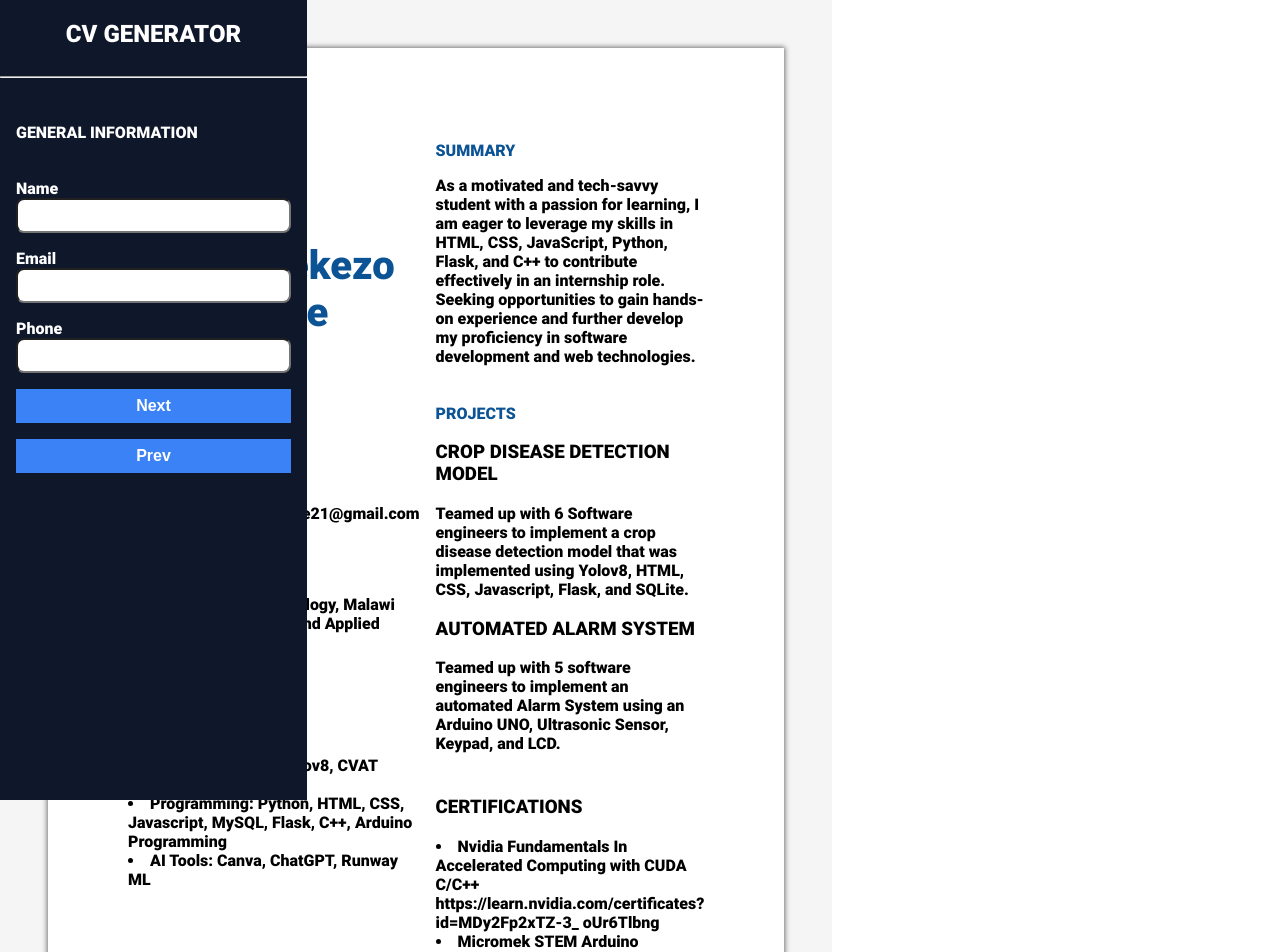
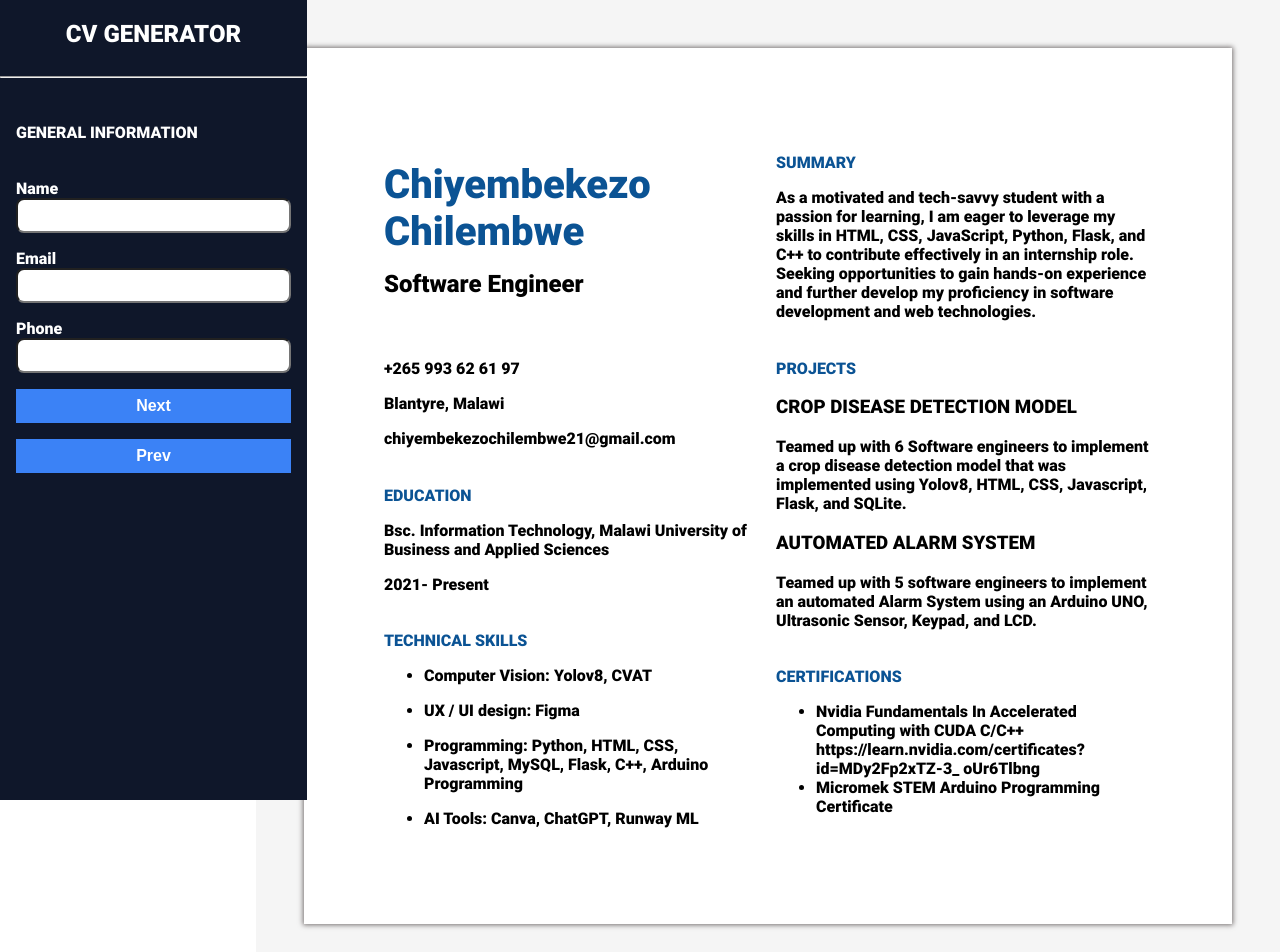
Before and after one commit to PhoenixTech2003/cv-application, a React (Vite) app: page / in a window 1280 px wide. Shown: the top 952 px of the page. Built offline with nearby package versions, Linux system fonts and the light colour scheme.

Commit message:
style: Update sidebar font and layout

```diff
--- a/src/components.jsx
+++ b/src/components.jsx
@@ -33,6 +33,8 @@ function Form({inputs,nextForm,prevForm, title }){
 function SideBar({children}){
 
     return(
+        <div>
+
 
         <section className="side-bar">
             <h1>CV GENERATOR</h1>
@@ -48,6 +50,9 @@ function SideBar({children}){
             </form>
 
         </section>
+
+
+        </div>
     )
 
 }
@@ -58,8 +63,15 @@ function CvDisplay(){
             <div>
                 <section className="left-section">
                     <div>
-                        <h2>Chiyembekezo <br /> Chilembwe</h2>
-                        <h1>Software Engineer</h1>
+                        <h2>
+                            Chiyembekezo
+                            <br />
+                            Chilembwe
+                            <br />
+                            <span>Software Engineer</span>
+
+                        </h2>
+
                     </div>
                     <div>
                         <p>+265 993 62 61 97</p>
@@ -75,6 +87,8 @@ function CvDisplay(){
                         <h2>
                             TECHNICAL SKILLS
                         </h2>
+                        <ul>
+
                             <li>Computer Vision: Yolov8, CVAT</li>
                             <li>UX / UI design: Figma</li>
                             <li>
@@ -85,6 +99,9 @@ function CvDisplay(){
                             <li>
                                 AI Tools: Canva, ChatGPT, Runway ML
                             </li>
+
+                        </ul>
+
 
                     </div>
                 </section>
@@ -125,7 +142,8 @@ function CvDisplay(){
 
                     </div>
                     <div>
-                        <h3>CERTIFICATIONS</h3>
+                        <h2>CERTIFICATIONS</h2>
+                        <ul>
                             <li>
                                 Nvidia Fundamentals In Accelerated Computing with
                                 CUDA C/C++
@@ -135,6 +153,8 @@ function CvDisplay(){
                             <li>
                                 Micromek STEM Arduino Programming Certificate
                             </li>
+                        </ul>
+
                     </div>
 
                 </section>
```
Lines whose indentation alone changed are shown as unchanged.
